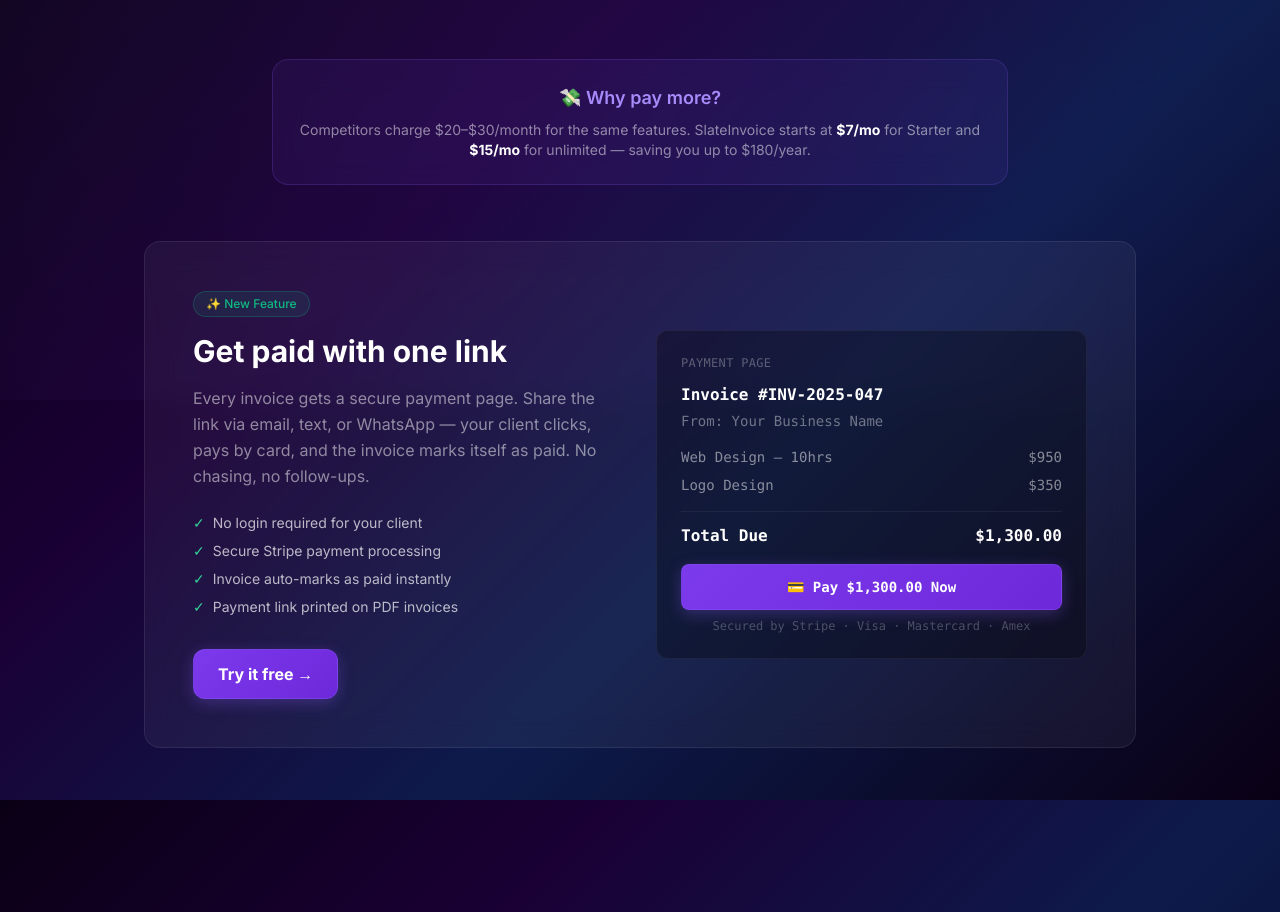
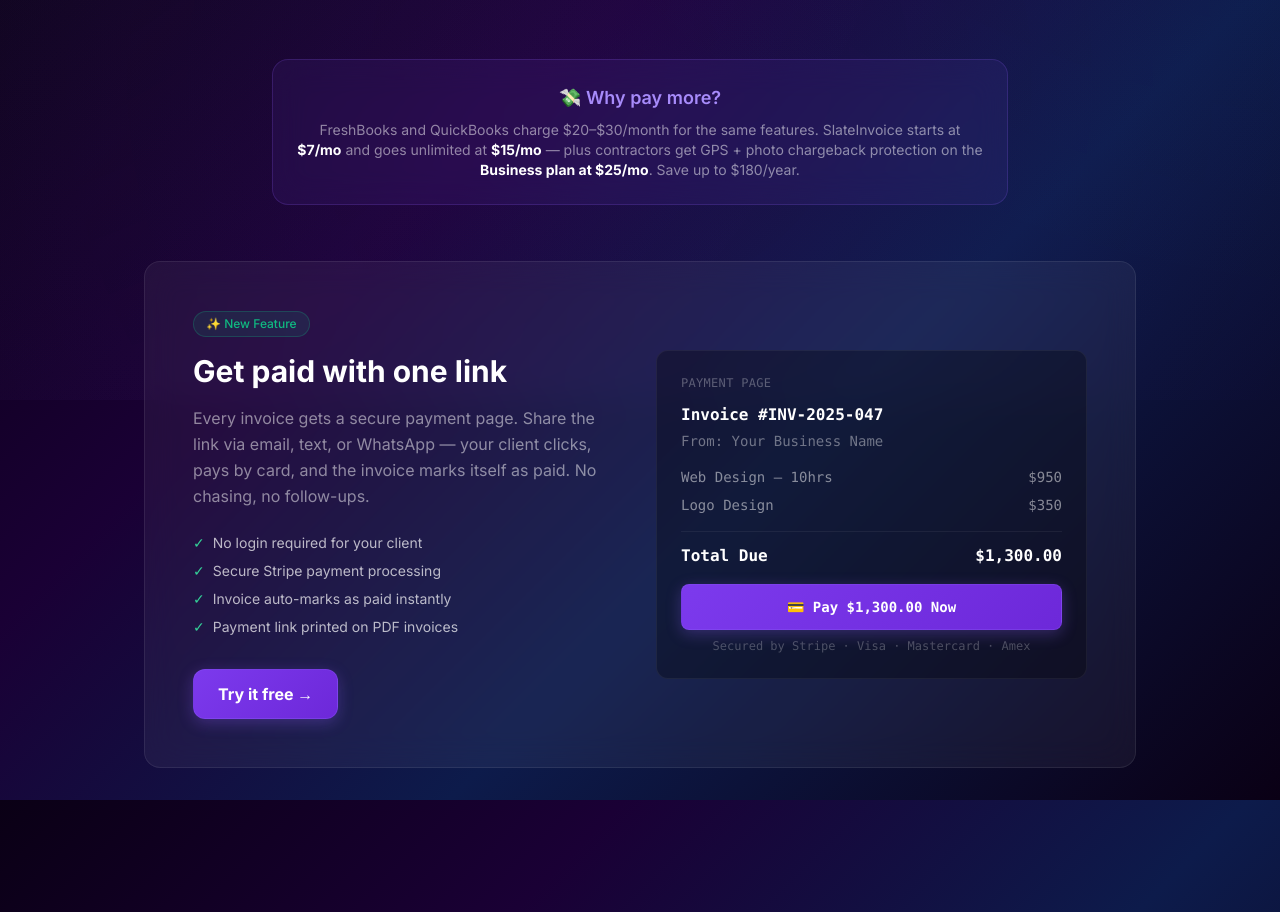
Before and after one commit to ecmtuner/slateinvoice, a Next.js app: page / in a window 1280 px wide. Shown: the part 800-1712 px from the top of the page. Built offline with nearby package versions, Linux system fonts and the light colour scheme.

Commit message:
fix: update homepage pricing blurb to match actual plans + mention Business chargeback protection

```diff
--- a/app/page.tsx
+++ b/app/page.tsx
@@ -262,7 +262,7 @@ export default function LandingPage() {
             backdropFilter: 'blur(16px)',
           }}>
           <p className="font-semibold text-lg mb-2" style={{ color: '#A78BFA' }}>💸 Why pay more?</p>
-          <p className="text-sm text-white/50">Competitors charge $20–$30/month for the same features. SlateInvoice starts at <strong className="text-white">$7/mo</strong> for Starter and <strong className="text-white">$15/mo</strong> for unlimited — saving you up to $180/year.</p>
+          <p className="text-sm text-white/50">FreshBooks and QuickBooks charge $20–$30/month for the same features. SlateInvoice starts at <strong className="text-white">$7/mo</strong> and goes unlimited at <strong className="text-white">$15/mo</strong> — plus contractors get GPS + photo chargeback protection on the <strong className="text-white">Business plan at $25/mo</strong>. Save up to $180/year.</p>
         </div>
       </section>
 
```
